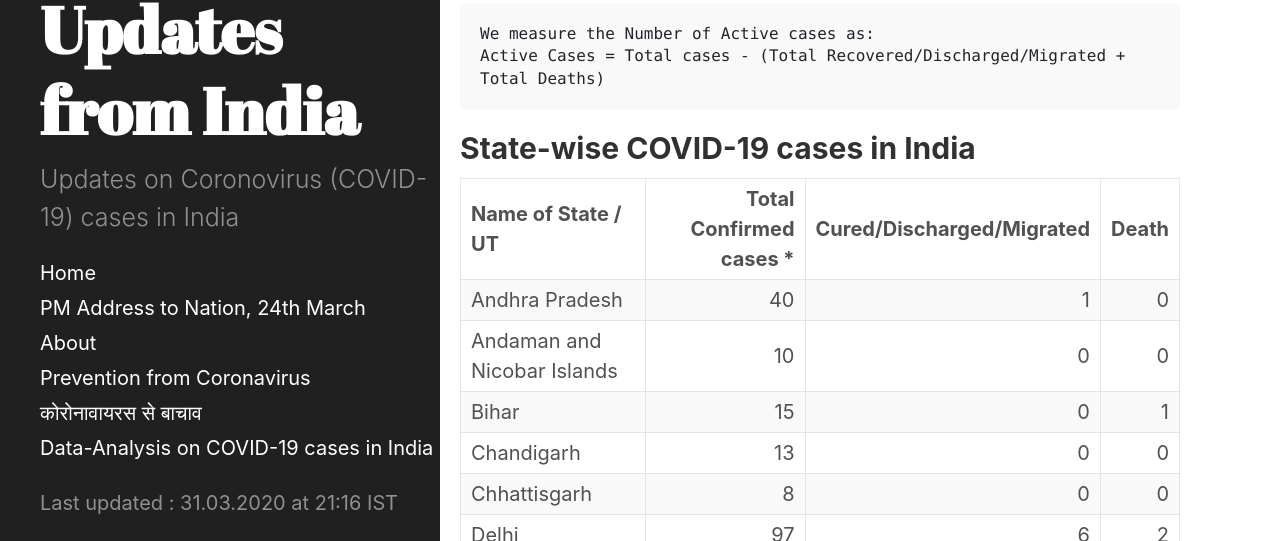
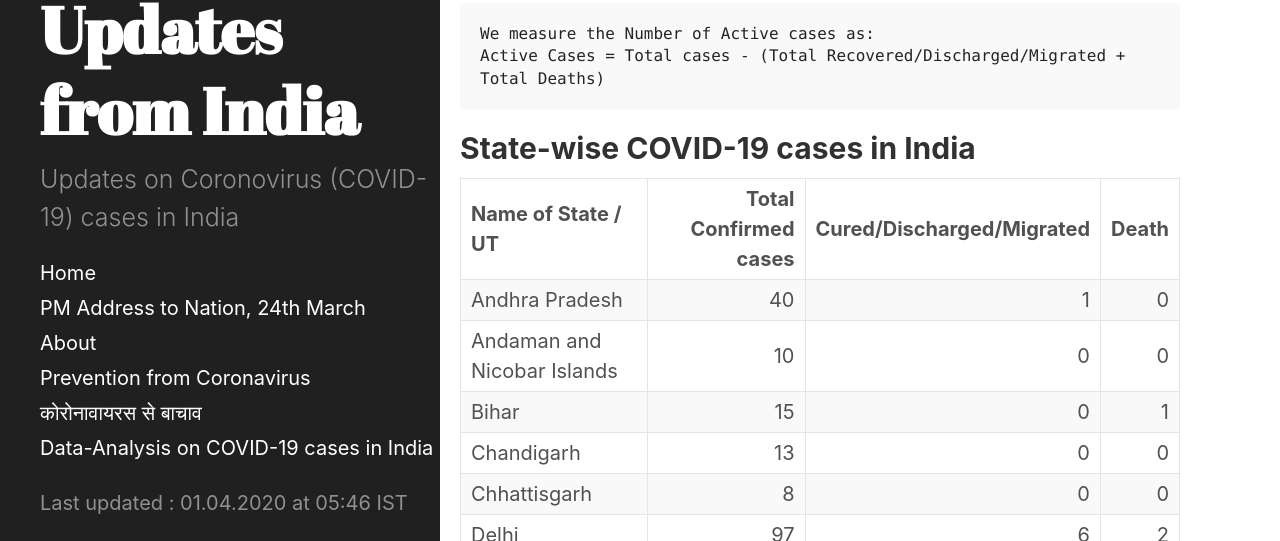
Before and after one commit to bhooraj/covid19updates-india, a Jekyll site: the page built from _posts/2020-03-31-home.md, in a window 1280 px wide and 900 px high. Shown: the part 359-900 px from the top of the window. Built offline with Jekyll 4.4.1, drawn with Linux system fonts in a browser that asks for light colours; some of the changed text lies outside the part shown.

Commit message:
31stlast update

```diff
--- a/_data/last_updated.yml
+++ b/_data/last_updated.yml
@@ -1 +1 @@
-- updated_on : 31.03.2020 at 21:16 IST
+- updated_on : 01.04.2020 at 05:46 IST
--- a/_includes/table-20200331-2116.md
+++ b/_includes/table-20200331-2116.md
@@ -1,29 +1,29 @@
-| Name of State / UT          |   Total Confirmed cases * |   Cured/Discharged/Migrated |   Death |
-|:----------------------------|--------------------------:|----------------------------:|--------:|
-| Andhra Pradesh              |                        40 |                           1 |       0 |
-| Andaman and Nicobar Islands |                        10 |                           0 |       0 |
-| Bihar                       |                        15 |                           0 |       1 |
-| Chandigarh                  |                        13 |                           0 |       0 |
-| Chhattisgarh                |                         8 |                           0 |       0 |
-| Delhi                       |                        97 |                           6 |       2 |
-| Goa                         |                         5 |                           0 |       0 |
-| Gujarat                     |                        73 |                           3 |       6 |
-| Haryana                     |                        40 |                          21 |       0 |
-| Himachal Pradesh            |                         3 |                           0 |       1 |
-| Jammu and Kashmir           |                        54 |                           2 |       2 |
-| Karnataka                   |                        83 |                           5 |       3 |
-| Kerala                      |                       234 |                          19 |       1 |
-| Ladakh                      |                        13 |                           3 |       0 |
-| Madhya Pradesh              |                        47 |                           0 |       3 |
-| Maharashtra                 |                       216 |                          39 |       9 |
-| Manipur                     |                         1 |                           0 |       0 |
-| Mizoram                     |                         1 |                           0 |       0 |
-| Odisha                      |                         3 |                           0 |       0 |
-| Puducherry                  |                         1 |                           0 |       0 |
-| Punjab                      |                        41 |                           1 |       3 |
-| Rajasthan                   |                        74 |                           3 |       0 |
-| Tamil Nadu                  |                        74 |                           4 |       1 |
-| Telengana                   |                        79 |                           1 |       1 |
-| Uttarakhand                 |                         7 |                           2 |       0 |
-| Uttar Pradesh               |                       101 |                          14 |       0 |
-| West Bengal                 |                        26 |                           0 |       2 |
+| Name of State / UT          |   Total Confirmed cases |   Cured/Discharged/Migrated |   Death |
+|:----------------------------|------------------------:|----------------------------:|--------:|
+| Andhra Pradesh              |                      40 |                           1 |       0 |
+| Andaman and Nicobar Islands |                      10 |                           0 |       0 |
+| Bihar                       |                      15 |                           0 |       1 |
+| Chandigarh                  |                      13 |                           0 |       0 |
+| Chhattisgarh                |                       8 |                           0 |       0 |
+| Delhi                       |                      97 |                           6 |       2 |
+| Goa                         |                       5 |                           0 |       0 |
+| Gujarat                     |                      73 |                           3 |       6 |
+| Haryana                     |                      40 |                          21 |       0 |
+| Himachal Pradesh            |                       3 |                           0 |       1 |
+| Jammu and Kashmir           |                      54 |                           2 |       2 |
+| Karnataka                   |                      83 |                           5 |       3 |
+| Kerala                      |                     234 |                          19 |       1 |
+| Ladakh                      |                      13 |                           3 |       0 |
+| Madhya Pradesh              |                      47 |                           0 |       3 |
+| Maharashtra                 |                     216 |                          39 |       9 |
+| Manipur                     |                       1 |                           0 |       0 |
+| Mizoram                     |                       1 |                           0 |       0 |
+| Odisha                      |                       3 |                           0 |       0 |
+| Puducherry                  |                       1 |                           0 |       0 |
+| Punjab                      |                      41 |                           1 |       3 |
+| Rajasthan                   |                      74 |                           3 |       0 |
+| Tamil Nadu                  |                      74 |                           4 |       1 |
+| Telengana                   |                      79 |                           1 |       1 |
+| Uttarakhand                 |                       7 |                           2 |       0 |
+| Uttar Pradesh               |                     101 |                          14 |       0 |
+| West Bengal                 |                      26 |                           0 |       2 |
```
Also changed, not shown: _posts/2020-04-01-home.md (added, +32 -0 lines).
